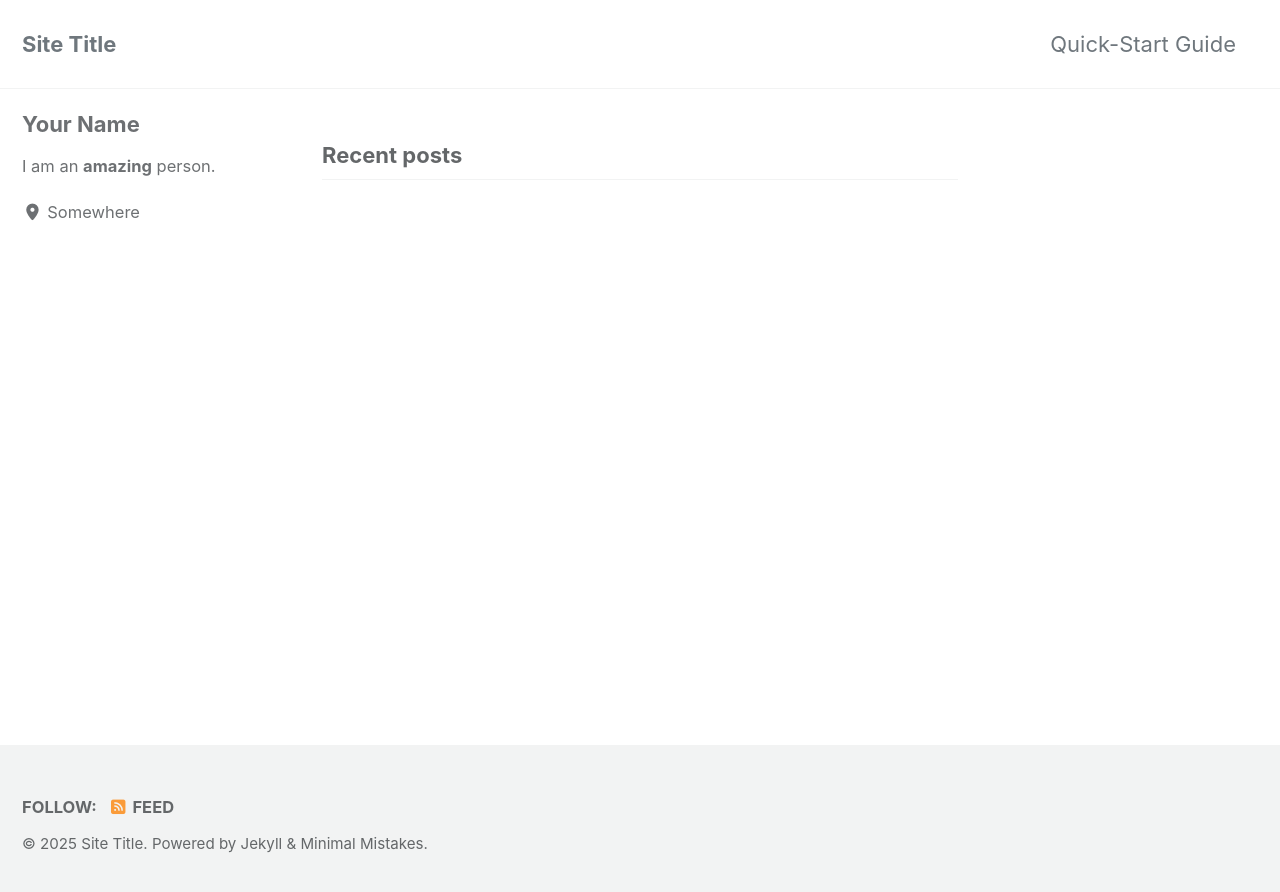
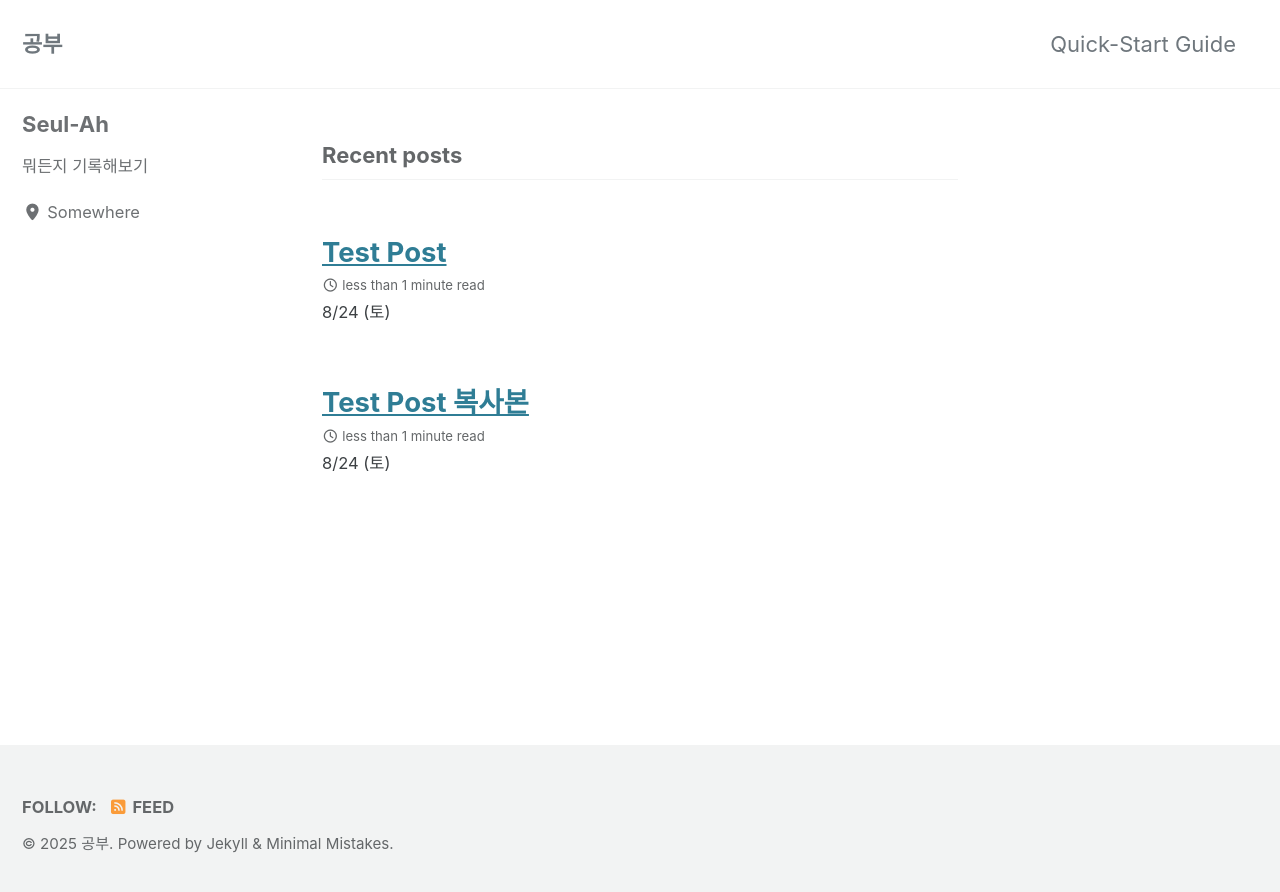
Before and after one commit to ssseulahhh/ssseulahhh.github.io, a Jekyll site: the page built from index.html, in a window 1280 px wide. Shown: the top 892 px of the page. Built offline with Jekyll 4.4.1, drawn with Linux system fonts in a browser that asks for light colours; cached includes are drawn as plain includes; the list of posts is cut into pages by our own code.

Commit message:
test post

```diff
--- a/Gemfile
+++ b/Gemfile
@@ -1,2 +1,4 @@
 source "https://rubygems.org"
-gemspec
+
+gem "minimal-mistakes-jekyll"
+gem "jekyll-include-cache"
--- a/_config.yml
+++ b/_config.yml
@@ -17,10 +17,10 @@ minimal_mistakes_skin    : "default" # "air", "aqua", "contrast", "dark", "dirt"
 # Site Settings
 locale                   : "en-US"
 rtl                      : # true, false (default) # turns direction of the page into right to left for RTL languages
-title                    : "Site Title"
+title                    : "공부"
 title_separator          : "-"
 subtitle                 : # site tagline that appears below site title in masthead
-name                     : "Your Name"
+name                     : "Seul-Ah"
 description              : "An amazing website."
 url                      : # the base hostname & protocol for your site e.g. "https://mmistakes.github.io"
 baseurl                  : # the subpath of your site, e.g. "/blog"
@@ -113,9 +113,9 @@ analytics:
 
 # Site Author
 author:
-  name             : "Your Name"
+  name             : "Seul-Ah"
   avatar           : # path of avatar image, e.g. "/assets/images/bio-photo.jpg"
-  bio              : "I am an **amazing** person."
+  bio              : "뭐든지 기록해보기"
   location         : "Somewhere"
   email            :
   links:
--- a/_sass/minimal-mistakes/_page.scss
+++ b/_sass/minimal-mistakes/_page.scss
@@ -109,7 +109,7 @@ body {
   p,
   li,
   dl {
-    font-size: 1em;
+    font-size: 16px;
   }
 
   /* paragraph indents */
```
Also changed, not shown: _posts/2025-02-08-test-post 복사본.md (added, +35 -0 lines), _posts/2025-02-08-test-post.md (added, +21 -0 lines).
